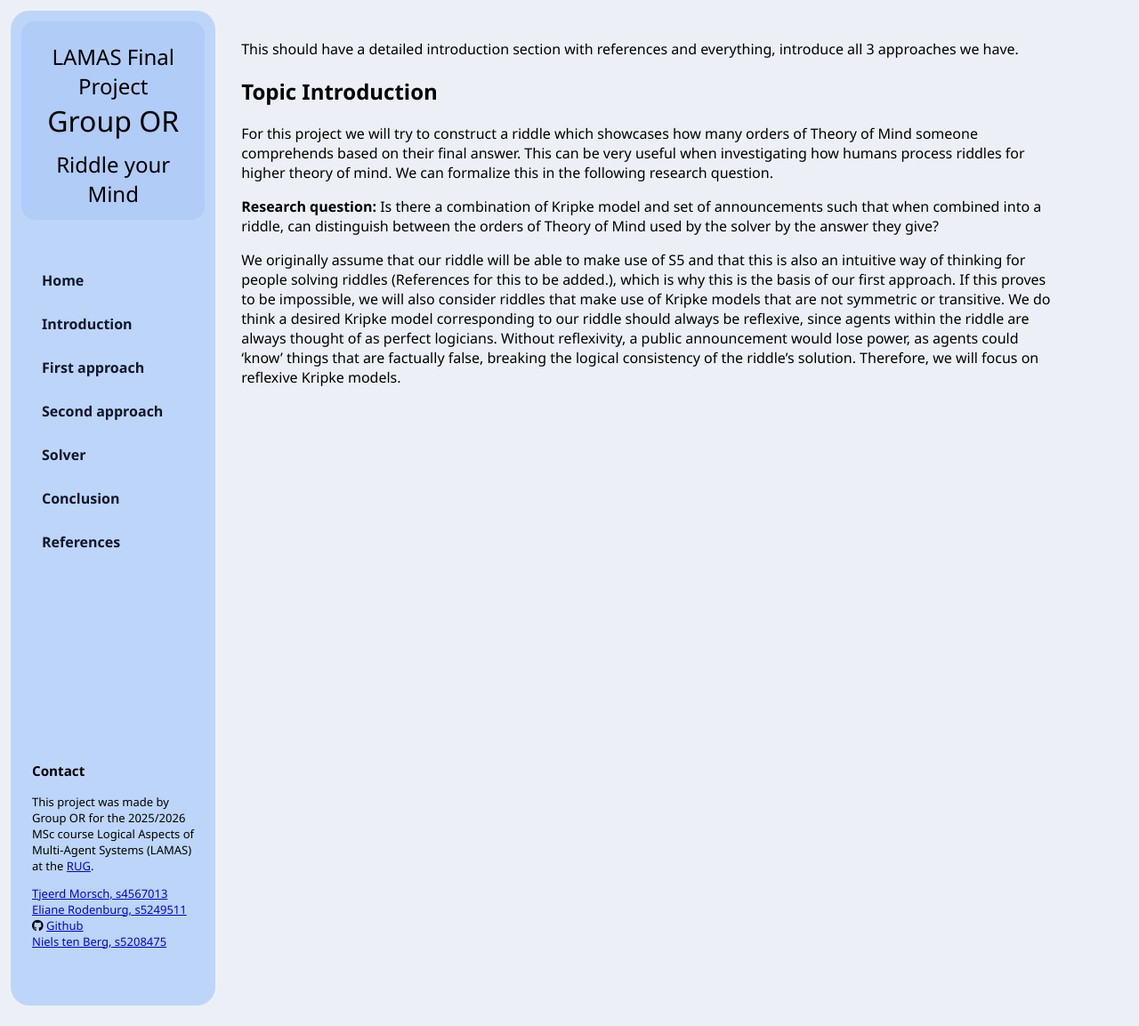
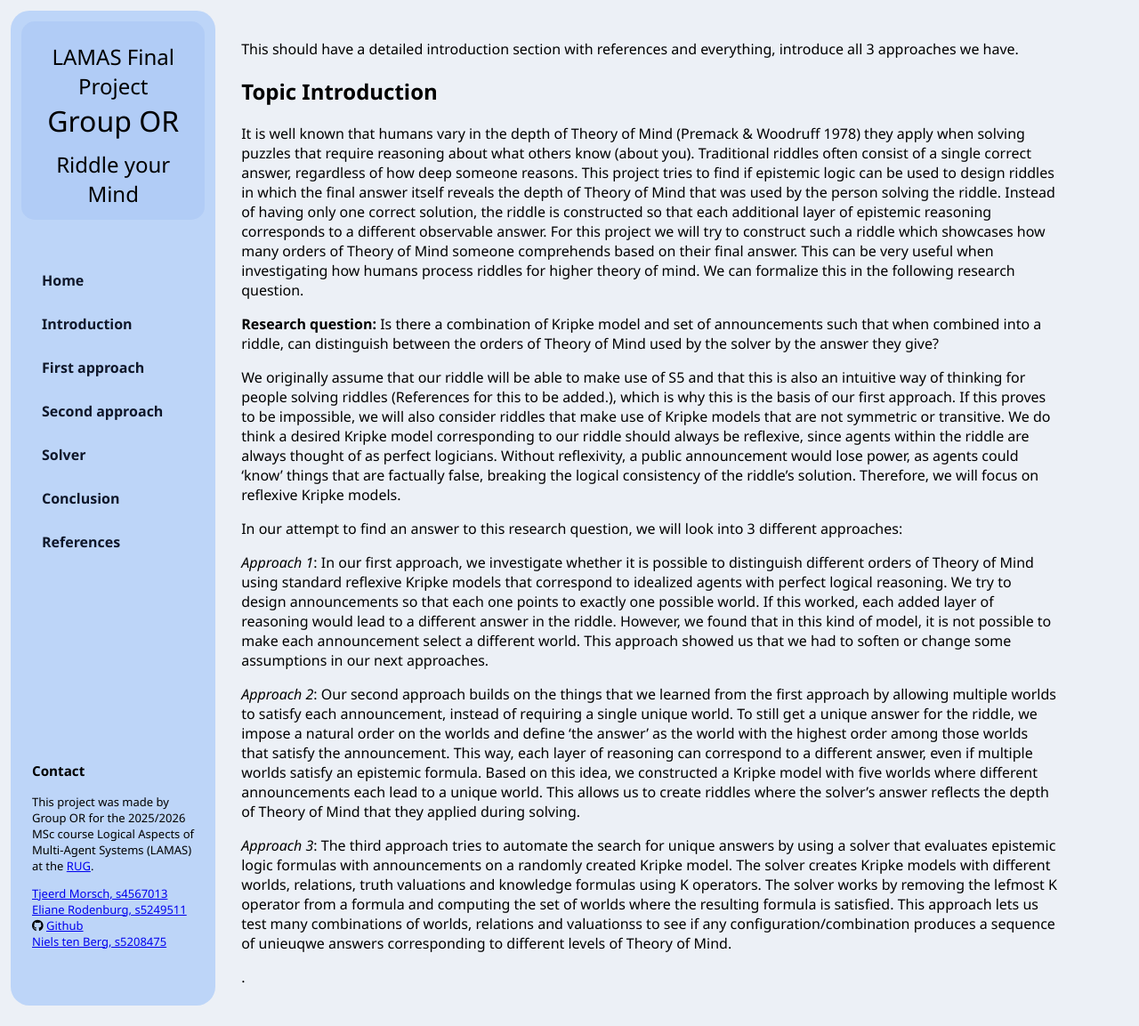
Before and after one commit to SnooLuna/LAMAS_OR, a Jekyll site: the page built from docs/intro.md, in a window 1280 px wide and 1153 px high. Shown: the whole window at 89% size. Built offline with Jekyll 4.4.1, drawn with Linux system fonts in a browser that asks for light colours; nearby versions of some CDN libraries.

Commit message:
Update intro.md
Added an elaborated introduction

```diff
--- a/docs/intro.md
+++ b/docs/intro.md
@@ -5,8 +5,22 @@ title: Introduction
 This should have a detailed introduction section with references and everything, introduce all 3 approaches we have.
 
 # Topic Introduction
-For this project we will try to construct a riddle which showcases how many orders of Theory of Mind someone comprehends based on their final answer. This can be very useful when investigating how humans process riddles for higher theory of mind. We can formalize this in the following research question.
+It is well known that humans vary in the depth of Theory of Mind (Premack & Woodruff 1978) they apply when solving puzzles that require reasoning about what others know (about you). Traditional riddles often consist of a single correct answer, regardless of how deep someone reasons. This project tries to find if epistemic logic can be used to design riddles in which the final answer itself reveals the depth of Theory of Mind that was used by the person solving the riddle. Instead of having only one correct solution, the riddle is constructed so that each additional layer of epistemic reasoning corresponds to a different observable answer.
+For this project we will try to construct such a riddle which showcases how many orders of Theory of Mind someone comprehends based on their final answer. This can be very useful when investigating how humans process riddles for higher theory of mind. We can formalize this in the following research question.
 
 **Research question:** Is there a combination of Kripke model and set of announcements such that when combined into a riddle, can distinguish between the orders of Theory of Mind used by the solver by the answer they give?
 
 We originally assume that our riddle will be able to make use of S5 and that this is also an intuitive way of thinking for people solving riddles (References for this to be added.), which is why this is the basis of our first approach. If this proves to be impossible, we will also consider riddles that make use of Kripke models that are not symmetric or transitive. We do think a desired Kripke model corresponding to our riddle should always be reflexive, since agents within the riddle are always thought of as perfect logicians. Without reflexivity, a public announcement would lose power, as agents could ‘know’ things that are factually false, breaking the logical consistency of the riddle’s solution. Therefore, we will focus on reflexive Kripke models.
+
+In our attempt to find an answer to this research question, we will look into 3 different approaches:
+
+*Approach 1*:
+In our first approach, we investigate whether it is possible to distinguish different orders of Theory of Mind using standard reflexive Kripke models that correspond to idealized agents with perfect logical reasoning. We try to design announcements so that each one points to exactly one possible world. If this worked, each added layer of reasoning would lead to a different answer in the riddle. However, we found that in this kind of model, it is not possible to make each announcement select a different world. This approach showed us that we had to soften or change some assumptions in our next approaches.
+
+*Approach 2*:
+Our second approach builds on the things that we learned from the first approach by allowing multiple worlds to satisfy each announcement, instead of requiring a single unique world. To still get a unique answer for the riddle, we impose a natural order on the worlds and define 'the answer' as the world with the highest order among those worlds that satisfy the announcement. This way, each layer of reasoning can correspond to a different answer, even if multiple worlds satisfy an epistemic formula. Based on this idea, we constructed a Kripke model with five worlds where different announcements each lead to a unique world. This allows us to create riddles where the solver's answer reflects the depth of Theory of Mind that they applied during solving.
+
+*Approach 3*:
+The third approach tries to automate the search for unique answers by using a solver that evaluates epistemic logic formulas with announcements on a randomly created Kripke model. The solver creates Kripke models with different worlds, relations, truth valuations and knowledge formulas using K operators. The solver works by removing the lefmost K operator from a formula and computing the set of worlds where the resulting formula is satisfied. This approach lets us test many combinations of worlds, relations and valuationss to see if any configuration/combination produces a sequence of unieuqwe answers corresponding to different levels of Theory of Mind.
+
+.
```
